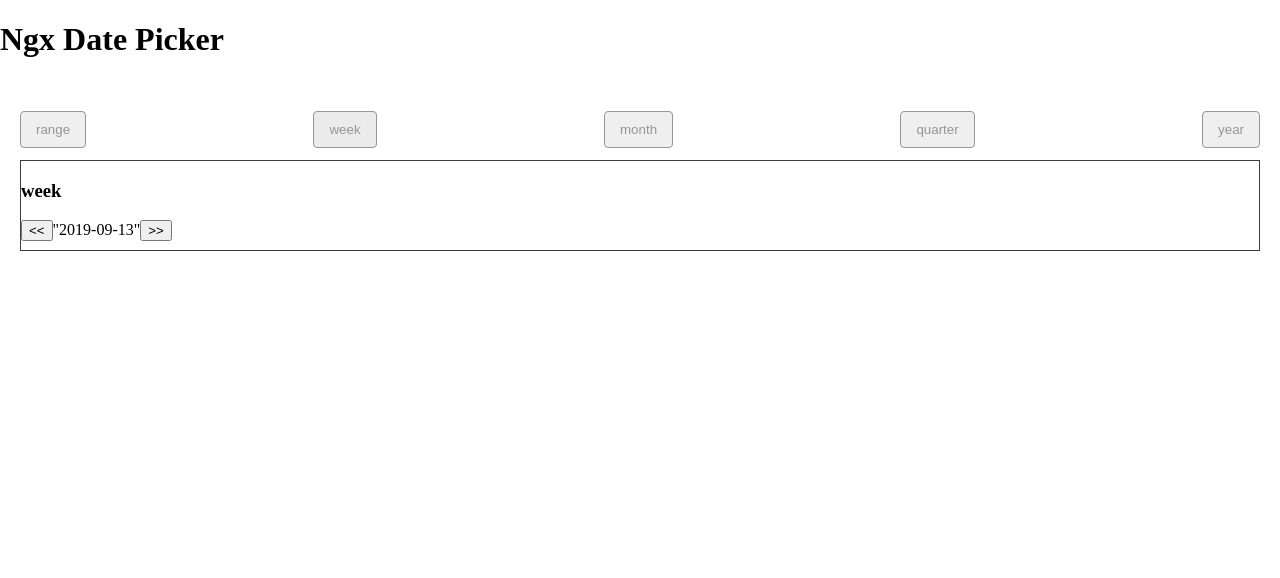
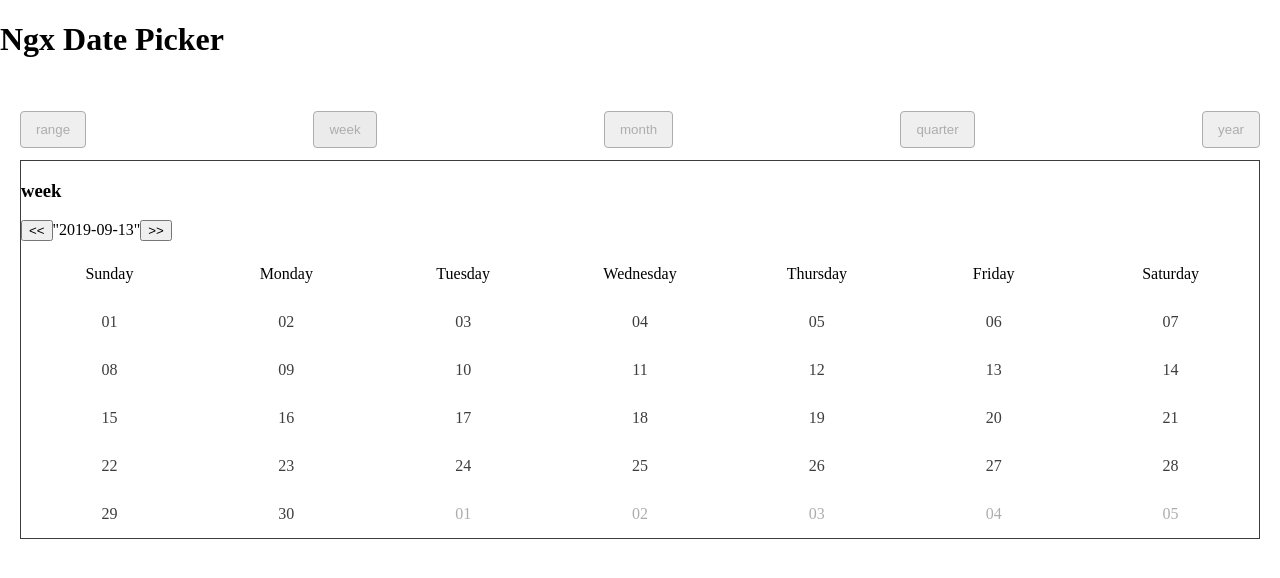
Before and after one commit to heecheolman/ngx-date-picker, an Angular app: page / in a window 1280 px wide. Both pictures are taken after a click on the button "week". Shown: the top 578 px of the page. Built offline with nearby package versions, Linux system fonts and the light colour scheme.

Commit message:
feat: 달력 렌더링

```diff
--- a/src/app/app.component.html
+++ b/src/app/app.component.html
@@ -23,6 +23,24 @@
           <span>{{ this.current | json }}</span>
           <button (click)="onChangeMonth(1)">>></button>
         </div>
+        <div class="date-calendar-board">
+          <div class="date-calendar-week">
+            <ng-container *ngFor="let day of monthDays[0]">
+              <div class="date-calendar-day">
+                {{ day.date | date: 'EEEE' }}
+              </div>
+            </ng-container>
+          </div>
+          <ng-container *ngFor="let week of monthDays">
+            <div class="date-calendar-week">
+              <ng-container *ngFor="let day of week">
+                <div class="date-calendar-day" [ngClass]="day.currentMonth ? 'current-month' : 'another-month'">
+                  {{ day.date | date: 'dd' }}
+                </div>
+              </ng-container>
+            </div>
+          </ng-container>
+        </div>
       </div>
       <div *ngSwitchCase="'month'">
         <h3>month</h3>
--- a/src/app/app.component.scss
+++ b/src/app/app.component.scss
@@ -1,5 +1,5 @@
 $text-normal: #3d3d3d;
-$text-weak: #969696;
+$text-weak: #adadad;
 
 .date-container {
   width: 100%;
@@ -37,5 +37,30 @@ $text-weak: #969696;
       width: 100%;
       min-height: 30px;
     }
+    .date-calendar-board {
+      text-align: center;
+
+      .date-calendar-week {
+        display: flex;
+        align-items: center;
+        justify-content: space-between;
+
+        .date-calendar-day {
+          flex: 1;
+          padding: 15px;
+          cursor: pointer;
+
+          &:hover {
+            background-color: $text-weak;
+          }
+        }
+      }
+    }
+    .current-month {
+      color: $text-normal;
+    }
+    .another-month {
+      color: $text-weak;
+    }
   }
 }
--- a/src/app/app.component.ts
+++ b/src/app/app.component.ts
@@ -1,17 +1,17 @@
 import { Component, Input, OnInit } from '@angular/core';
 import { ko } from 'date-fns/locale';
 import {
-  addDays, addMonths,
-  endOfMonth,
+  addDays, addMonths, eachDayOfInterval,
+  endOfMonth, endOfWeek,
   format,
   isAfter,
   isBefore,
   isSameDay,
   isSameMonth,
   isValid,
-  parse,
-  startOfMonth,
-  subDays, subMonths
+  parse, parseISO,
+  startOfMonth, startOfWeek,
+  subDays
 } from 'date-fns';
 
 enum Panels {
@@ -28,8 +28,11 @@ interface IDateValue {
   to: any;
 }
 
+type PanelType = keyof typeof Panels;
 
-type PanelType = keyof typeof Panels;
+const localeConfig = {
+  locale: ko,
+};
 
 @Component({
   selector: 'app-root',
@@ -53,6 +56,21 @@ export class AppComponent implements OnInit {
     Panels.year,
   ];
   currentPanel: PanelType;
+  private _dayOfWeek: any;
+  get dayOfWeek() {
+    if (!Array.isArray(this.monthDays)) {
+      return [];
+    }
+    const days = this.monthDays.slice(0, 7);
+    const week = [];
+    for (const day of days) {
+      week.push({
+        name: format(day.date, 'dd', localeConfig)
+      });
+    }
+    return week;
+  }
+
   monthDays: any[] = [];
   current: any;
   future = true;
@@ -67,32 +85,74 @@ export class AppComponent implements OnInit {
   }
 
   private initDateValue(): void {
-    this.now = format(new Date(), 'yyyy-MM-dd');
+    this.now = format(new Date(), 'yyyy-MM-dd', localeConfig);
     this.current = isValid(parse(this.dateValue.to, 'yyyy-MM-dd', new Date())) || this.now;
   }
 
   private updateCalendarDays() {
     const days = [];
+
+    const firstDayOfMonth = startOfMonth(new Date(this.current));
     const lastDayOfMonth = endOfMonth(new Date(this.current));
-    const firstDayOfMonth = startOfMonth(new Date(this.current));
-    const nbDaysOfMonth = (+format(firstDayOfMonth, 'd') - 1) % 7;
-    const nowDate = new Date(this.now);
+    const firstWeekDay = startOfWeek(new Date(firstDayOfMonth));
+    const lastWeekDay = endOfWeek(new Date(lastDayOfMonth));
     const currentDate = new Date(this.current);
 
-    let day = subDays(firstDayOfMonth, nbDaysOfMonth);
-    while (isBefore(day, lastDayOfMonth) || days.length % 7 > 0) {
-      days.push({
-        date: day,
-        selectable: (this.future && isAfter(day, nowDate))
-          || (this.past && isBefore(day, nowDate))
-          || isSameDay(day, nowDate),
-        currentMonth: isSameMonth(currentDate, day),
-      });
-      day = addDays(day, 1);
-    }
-    this.monthDays = days;
-    console.log('this.current :: ', this.current);
+    const calendarDays = eachDayOfInterval({
+      start: firstWeekDay,
+      end: lastWeekDay,
+    });
+    const sliceWeek = (days: any[], start = 0, weekCollection = []) => {
+      if (start >= 40) {
+        return weekCollection;
+      }
+      const week = days
+        .slice(start, start + 7)
+        .map(date => ({
+          date,
+          currentMonth: isSameMonth(currentDate, date)
+        }));
+      const months = [
+        ...weekCollection,
+        week,
+      ];
+      return sliceWeek(days, start + 7, months);
+    };
+
+    this.monthDays = sliceWeek(calendarDays);
     console.log('this.monthDays :: ', this.monthDays);
+
+    // calendarDays.
+      // .map((date) => {
+      //   return {
+      //     date,
+      //     currentMonth: isSameMonth(currentDate, date)
+      //   };
+      // });
+
+    console.log('this.monthDays :: ', this.monthDays);
+    // const days = [];
+    // const lastDayOfMonth = endOfMonth(new Date(this.current));
+    // const firstDayOfMonth = startOfMonth(new Date(this.current));
+    // const nbDaysOfMonth = (+format(firstDayOfMonth, 'd', localeConfig) - 1) % 7;
+    // const nowDate = new Date(this.now);
+    // const currentDate = new Date(this.current);
+    //
+    // let day = subDays(firstDayOfMonth, nbDaysOfMonth);
+    // while (isBefore(day, lastDayOfMonth) || days.length % 7 > 0) {
+    //   days.push({
+    //     date: day,
+    //     stringDate: format(day, 'yyyy-MM-dd EE', localeConfig),
+    //     selectable: (this.future && isAfter(day, nowDate))
+    //       || (this.past && isBefore(day, nowDate))
+    //       || isSameDay(day, nowDate),
+    //     currentMonth: isSameMonth(currentDate, day),
+    //   });
+    //   day = addDays(day, 1);
+    // }
+    // this.monthDays = days;
+    // console.log('this.current :: ', this.current);
+    // console.log('this.monthDays :: ', this.monthDays);
   }
 
   onPanelChange(panel: Panels) {
```
